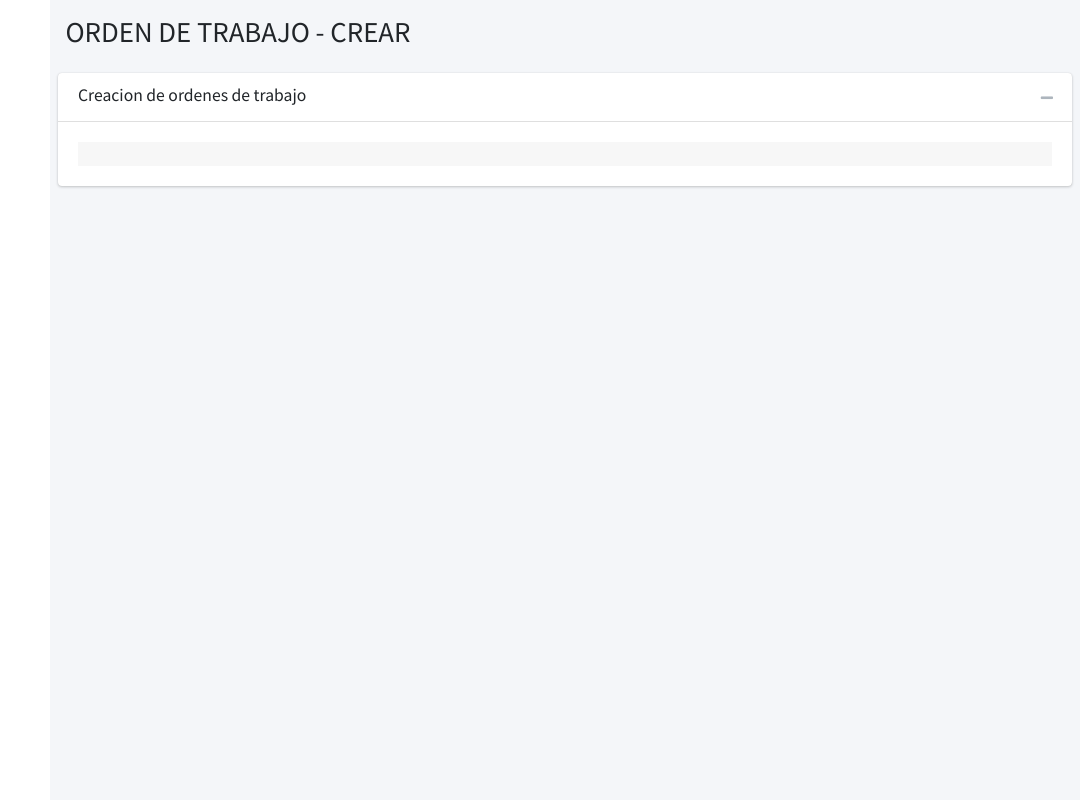
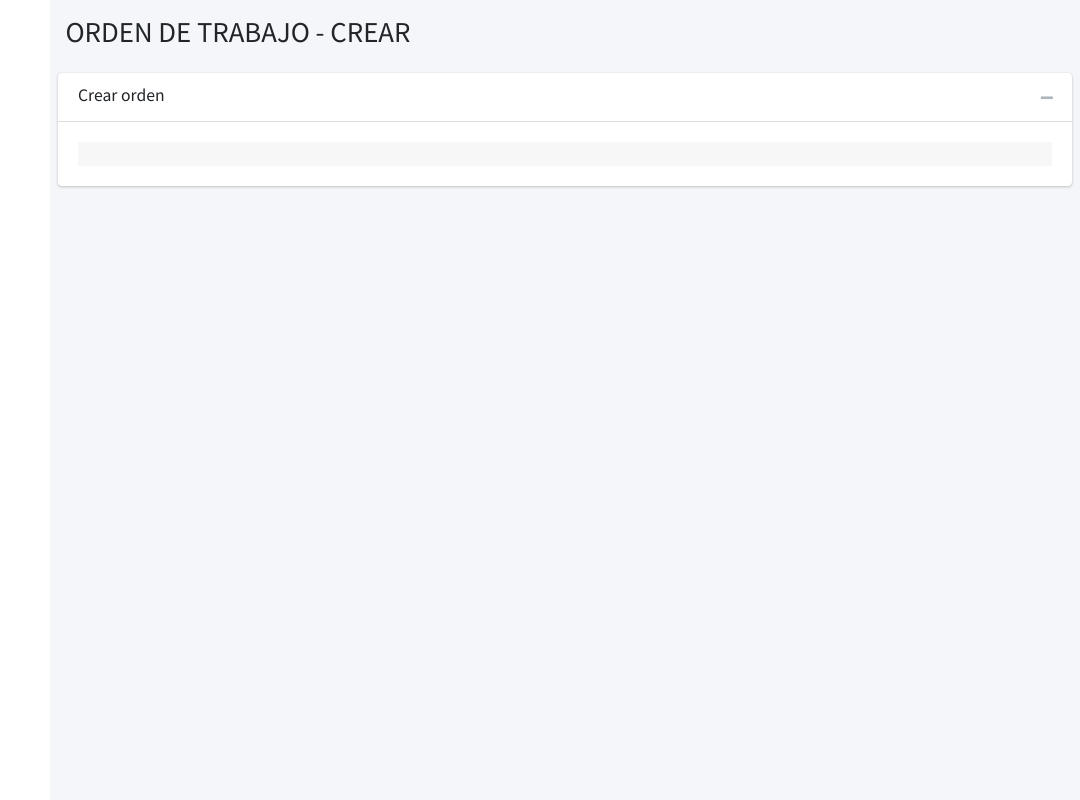
Before and after one commit to nicfer21/mantenimientoActualizado2022, a PHP site: template view/crearOrden.php in a window 1280 px wide. Shown: the whole page, without its empty margins (200-1280 px from the left). Run offline with PHP 8.4, Linux system fonts and the light colour scheme; the template is opened without the code that fills it, so the values that code supplies are empty; some libraries are stand-ins or nearby versions.

Commit message:
proyecto

```diff
--- a/view/crearOrden.php
+++ b/view/crearOrden.php
@@ -16,7 +16,7 @@
           <!-- Default box -->
           <div class="card">
               <div class="card-header">
-                  <h3 class="card-title">Creacion de ordenes de trabajo</h3>
+                  <h3 class="card-title">Crear orden</h3>
 
                   <div class="card-tools">
                       <button type="button" class="btn btn-tool" data-card-widget="collapse" title="Collapse">
```
